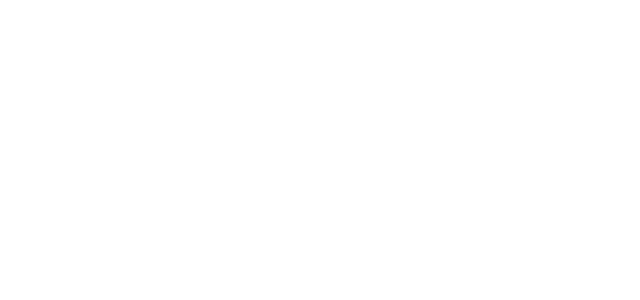
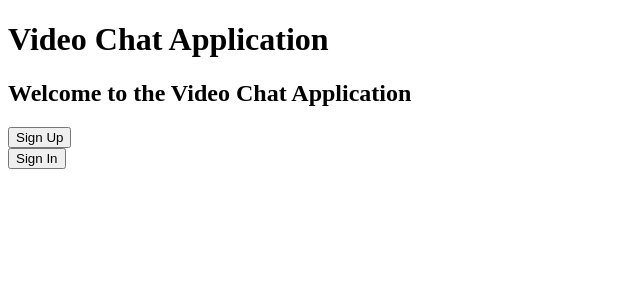
Before and after one commit to prashant-kiit/ai-video-interviewer, a Next.js app in the folder videochat-frontend-app/: page / in a window 1280 px wide. Shown: the top 300 px of the page, without its empty margins (0-640 px from the left). Built offline with nearby package versions, Linux system fonts and the light colour scheme.

Commit message:
feat: added signup and signin buttons

```diff
--- a/videochat-frontend-app/app/page.tsx
+++ b/videochat-frontend-app/app/page.tsx
@@ -1,6 +1,17 @@
+import SignIn from '../components/SignIn';
+import SignUp from '../components/SignUp';
+
 export default function Home() {
   return (
     <div>
+      <div>
+        <h1>Video Chat Application</h1>
+        <h2>Welcome to the Video Chat Application</h2>
+      </div>
+      <div>
+        <SignUp/>
+        <SignIn/>
+      </div>
     </div>
   );
 }
--- /dev/null
+++ b/videochat-frontend-app/components/Button.tsx
@@ -0,0 +1,15 @@
+type ButtonProps = {
+  name: string;
+  handler: () => void;
+};
+
+export default function Button({
+  name,
+  handler,
+}: ButtonProps) {
+  return (
+    <form action={handler}>
+      <button type="submit">{name}</button>
+    </form>
+  );
+}
--- /dev/null
+++ b/videochat-frontend-app/components/SignIn.tsx
@@ -0,0 +1,12 @@
+"use client";
+
+import Button from './Button';
+import { handleSignIn } from '../handlers';
+
+export default function SignIn() {
+  return (
+    <div>
+      <Button name="Sign In" handler={handleSignIn} />
+    </div>
+  );
+}
--- /dev/null
+++ b/videochat-frontend-app/components/SignUp.tsx
@@ -0,0 +1,12 @@
+"use client";
+
+import Button from './Button';
+import { handleSignUp } from '../handlers';
+
+export default function SignUp() {
+  return (
+    <div>
+      <Button name="Sign Up" handler={handleSignUp} />
+    </div>
+  );
+}
--- /dev/null
+++ b/videochat-frontend-app/handlers.tsx
@@ -0,0 +1,7 @@
+export const handleSignUp = () => {
+  console.log('Sign Up button clicked');
+};
+
+export const handleSignIn = () => {
+  console.log('Sign In button clicked');
+};
```
